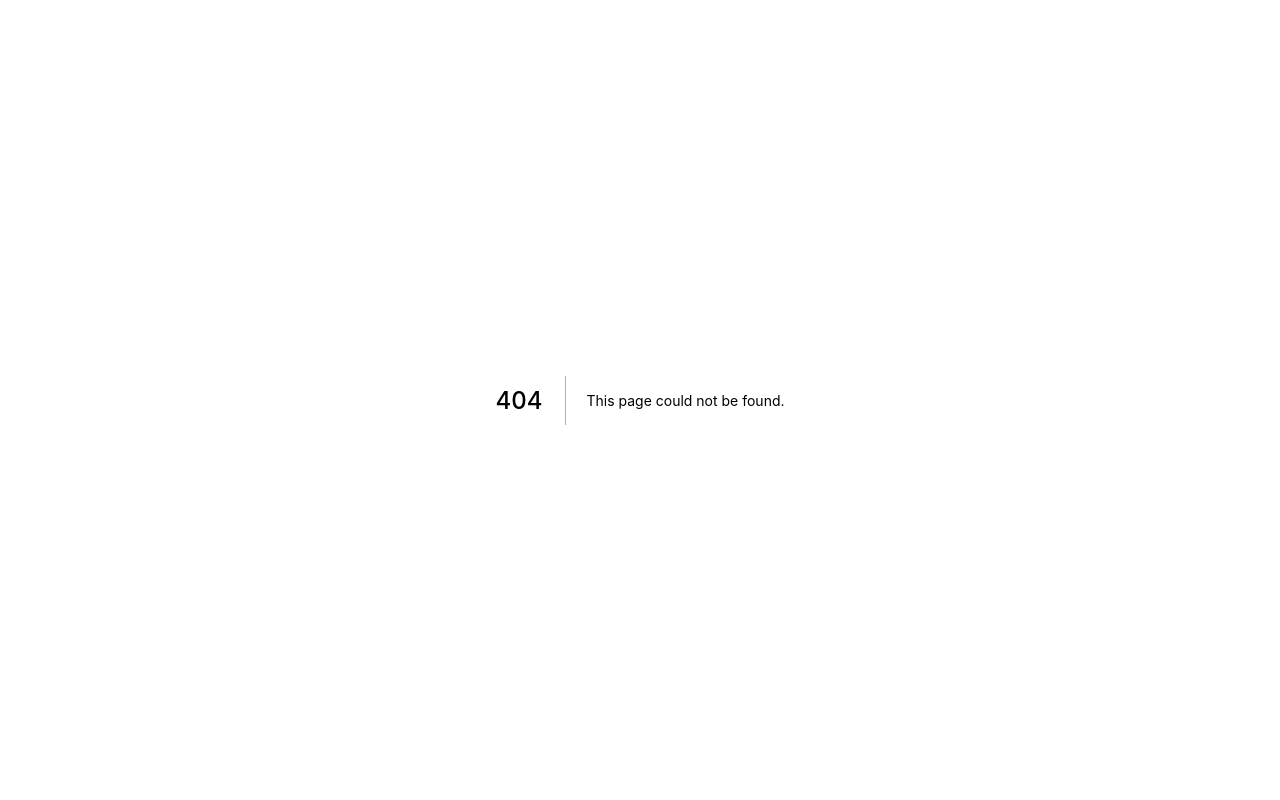
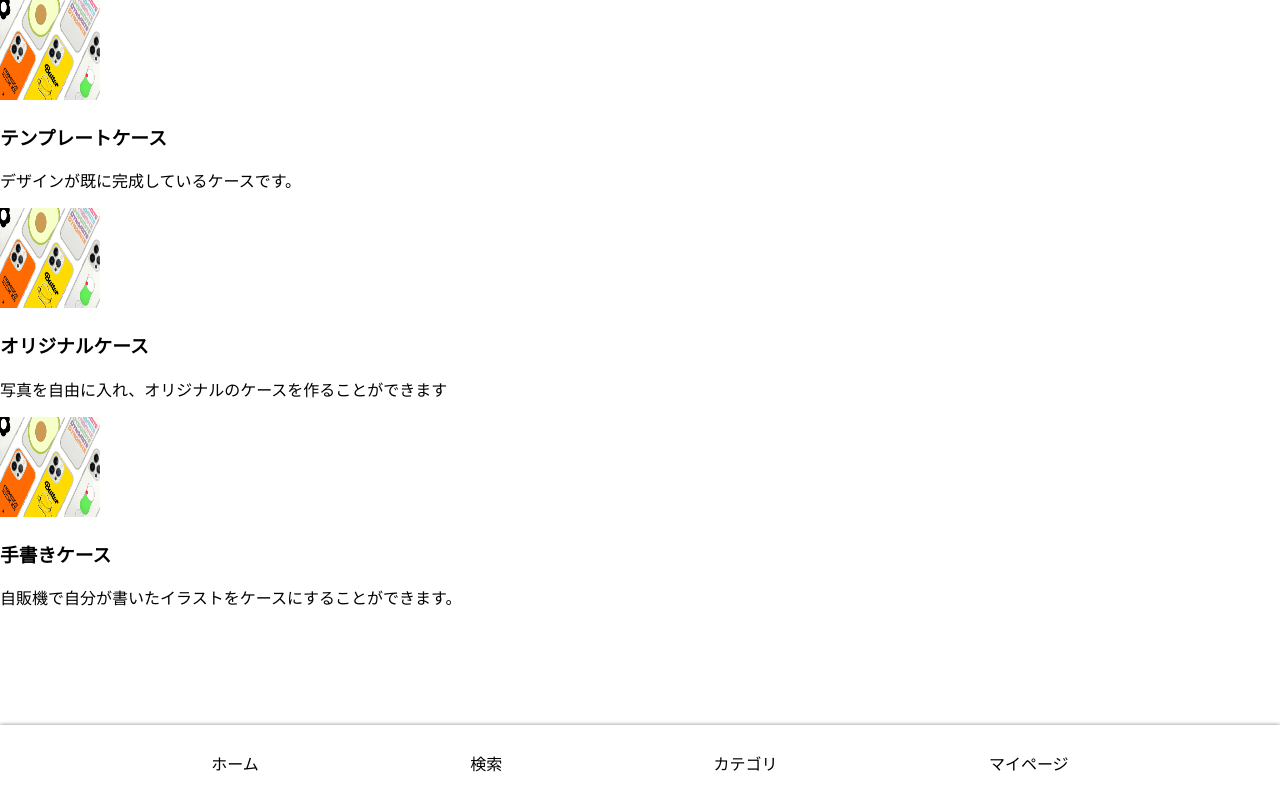
Before and after one commit to 2022-HEW/casebox, a Next.js app: page /app_category in a window 1280 px wide. Before the commit this address had no page. Built offline with nearby package versions, Linux system fonts and the light colour scheme.

Commit message:
feat:category

```diff
--- a/src/components/common/App_nav.tsx
+++ b/src/components/common/App_nav.tsx
@@ -1,9 +1,8 @@
-import React from 'react'
-import styles from "../../styles/app_nav.module.css"
-import Link from 'next/link'
+import React from "react";
+import styles from "../../styles/app_nav.module.css";
+import Link from "next/link";
 
 const App_nav = () => {
-
   return (
     <nav className={styles.nav}>
       {/* navの色を変える処理が必要 */}
@@ -13,14 +12,14 @@ return (
       <Link href="./app_search">
         <p>検索</p>
       </Link>
-        <Link href="./app_help">
-            <p>ヘルプ</p>
+      <Link href="./app_category">
+        <p>カテゴリ</p>
       </Link>
       <Link href="./app_profile">
         <p>マイページ</p>
       </Link>
     </nav>
-  )
-}
+  );
+};
 
-export default App_nav
+export default App_nav;
--- /dev/null
+++ b/src/pages/app_category.tsx
@@ -0,0 +1,53 @@
+import { NextPage } from "next";
+import Image from "next/image";
+import Link from "next/link";
+import React from "react";
+import App_nav from "../components/common/App_nav";
+
+type Card = {
+  href: string;
+  imagePath: string;
+  title: string;
+  text: string;
+};
+
+const app_category: NextPage = () => {
+  return (
+    <div>
+      <App_nav />
+      <Card
+        imagePath={"/service_select/template_select.png"}
+        title={"テンプレートケース"}
+        text={"デザインが既に完成しているケースです。"}
+        href={"/app_template"}
+      />
+      <Card
+        imagePath={"/service_select/template_select.png"}
+        title={"オリジナルケース"}
+        text={"写真を自由に入れ、オリジナルのケースを作ることができます"}
+        href={"/originalEdit"}
+      />
+      <Card
+        imagePath={"/service_select/template_select.png"}
+        title={"手書きケース"}
+        text={"自販機で自分が書いたイラストをケースにすることができます。"}
+        href={"/app_draw"}
+      />
+    </div>
+  );
+};
+
+const Card = ({ href, imagePath, title, text }: Card) => {
+  return (
+    <Link href={href}>
+      <div>
+        <Image width={"100px"} height={"100px"} alt={title} src={imagePath} />
+        <div>
+          <h3>{title}</h3>
+          <p>{text}</p>
+        </div>
+      </div>
+    </Link>
+  );
+};
+export default app_category;
--- a/src/styles/app_service_select.module.css
+++ b/src/styles/app_service_select.module.css
@@ -1,7 +1,6 @@
 .container{
     width: 100%;
     height: 100%;
-    margin: 0 0 75px 0;
     background-color: #f6f6f6;
 }
 .box div{
```
Also changed, not shown: src/pages/app_service_select.tsx (+0 -9 lines), src/pages/app_template.tsx (+39 -36 lines). Lines whose indentation alone changed are shown as unchanged.
